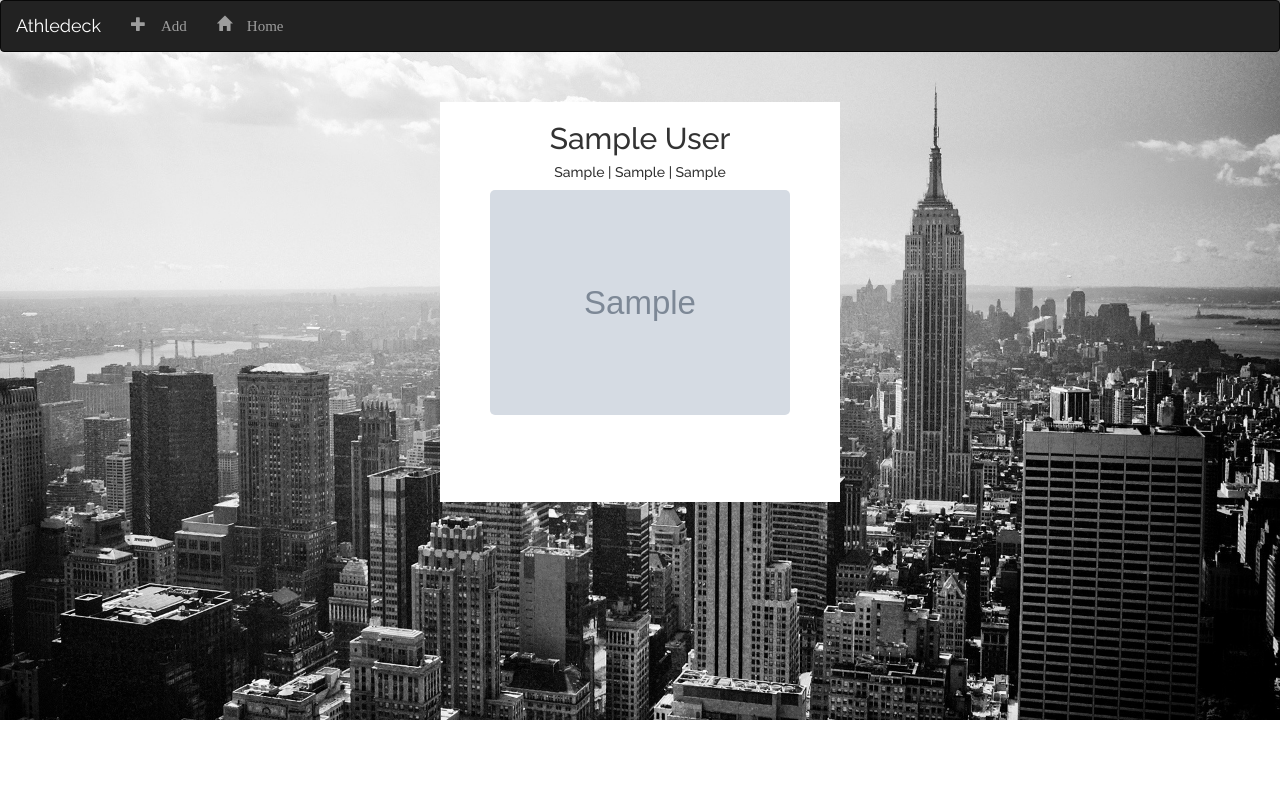
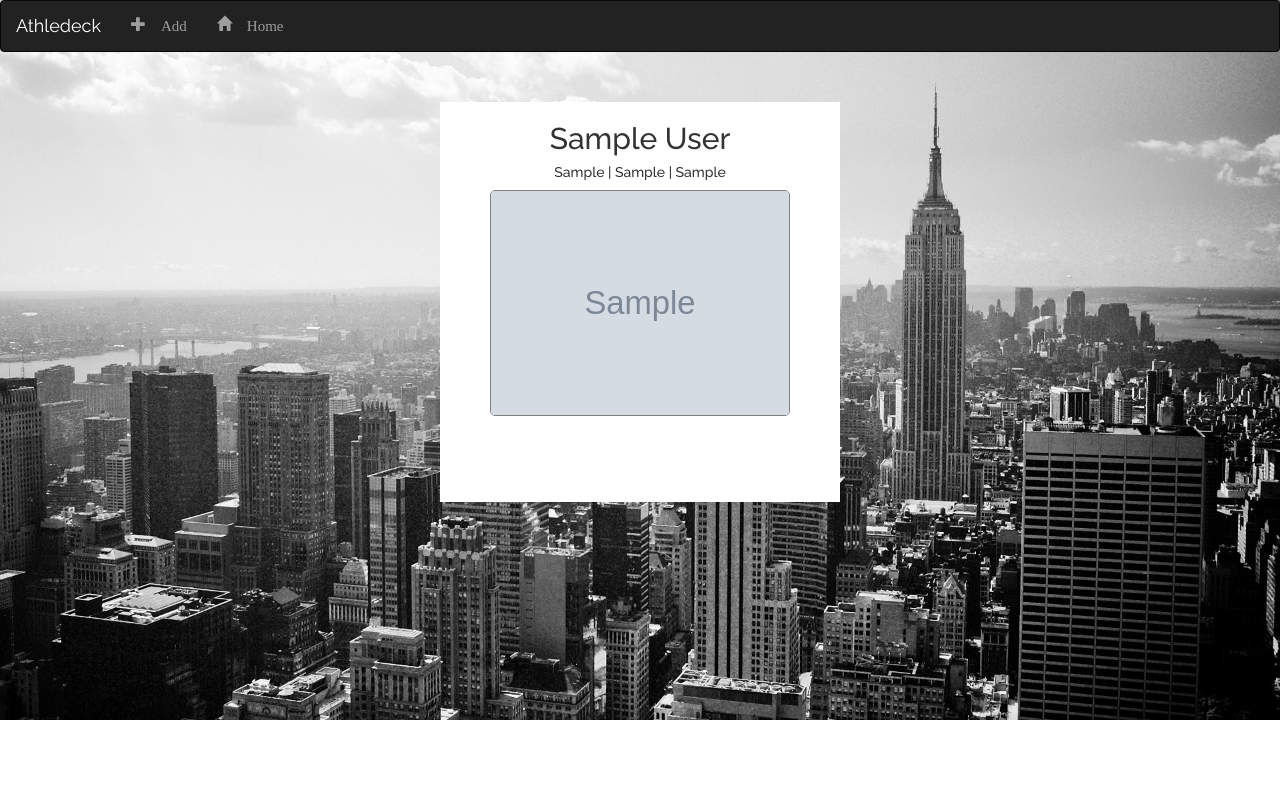
Before and after one commit to jdibiccari/athledeck, a Django app: page /athlete/1/ in a window 1280 px wide. Run offline with Django 3.2, Linux system fonts and the light colour scheme; tables that the repository leaves empty hold one stand-in row (values such as "Sample post"); grey boxes marked "Sample" are stand-in pictures; some libraries are stand-ins or nearby versions.

Commit message:
fix merge conflict in css

```diff
--- a/static/css/athledeck.css
+++ b/static/css/athledeck.css
@@ -74,13 +74,7 @@ form label {
 
 .avatar img {
   border-radius: 5px;
-<<<<<<< HEAD
-<<<<<<< HEAD
   border: solid 1px grey;
-=======
->>>>>>> 116c7383b8144c501956fdc5ffa05c5d19e672a4
-=======
->>>>>>> 116c7383b8144c501956fdc5ffa05c5d19e672a4
 }
 
 .bio {
```
